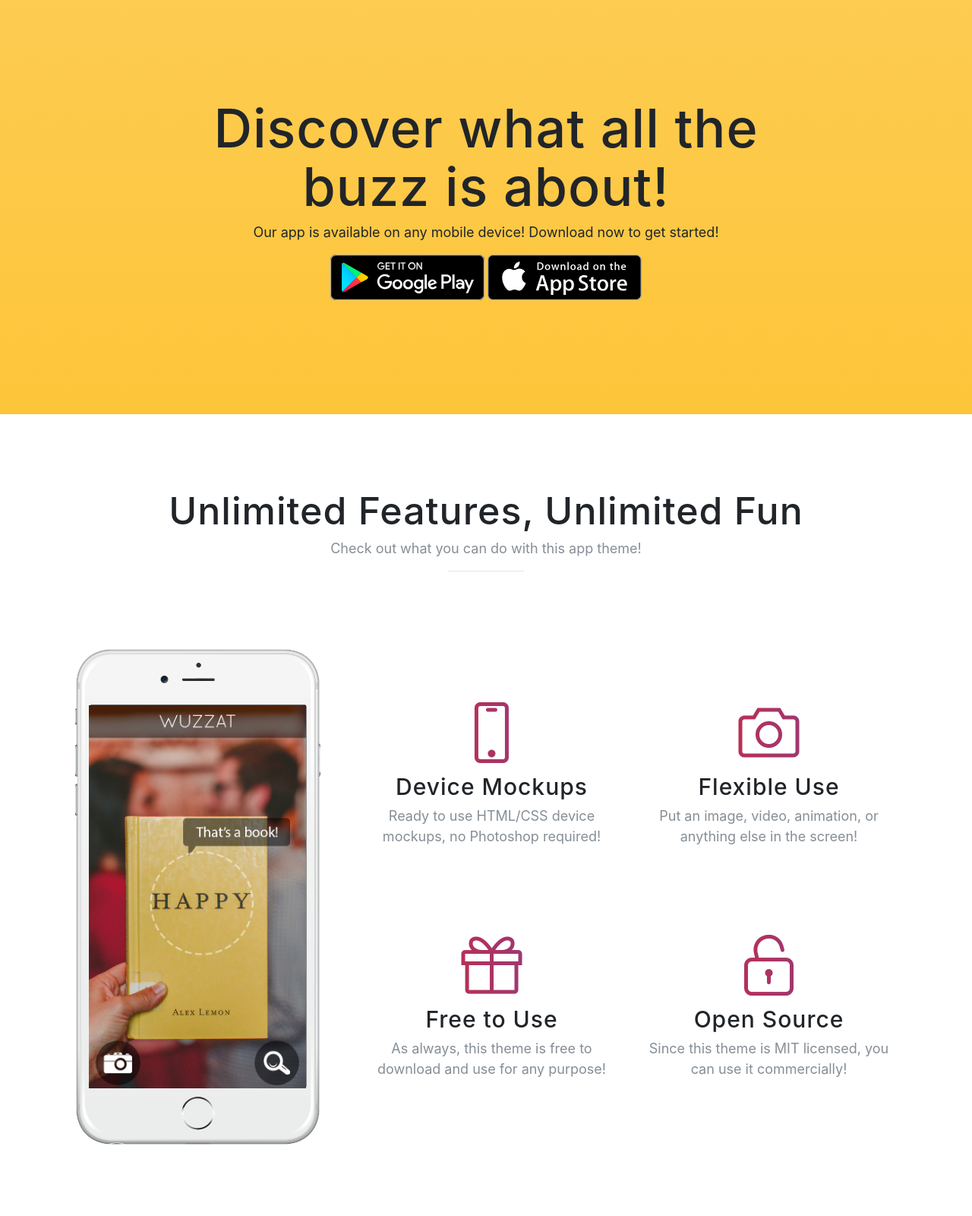
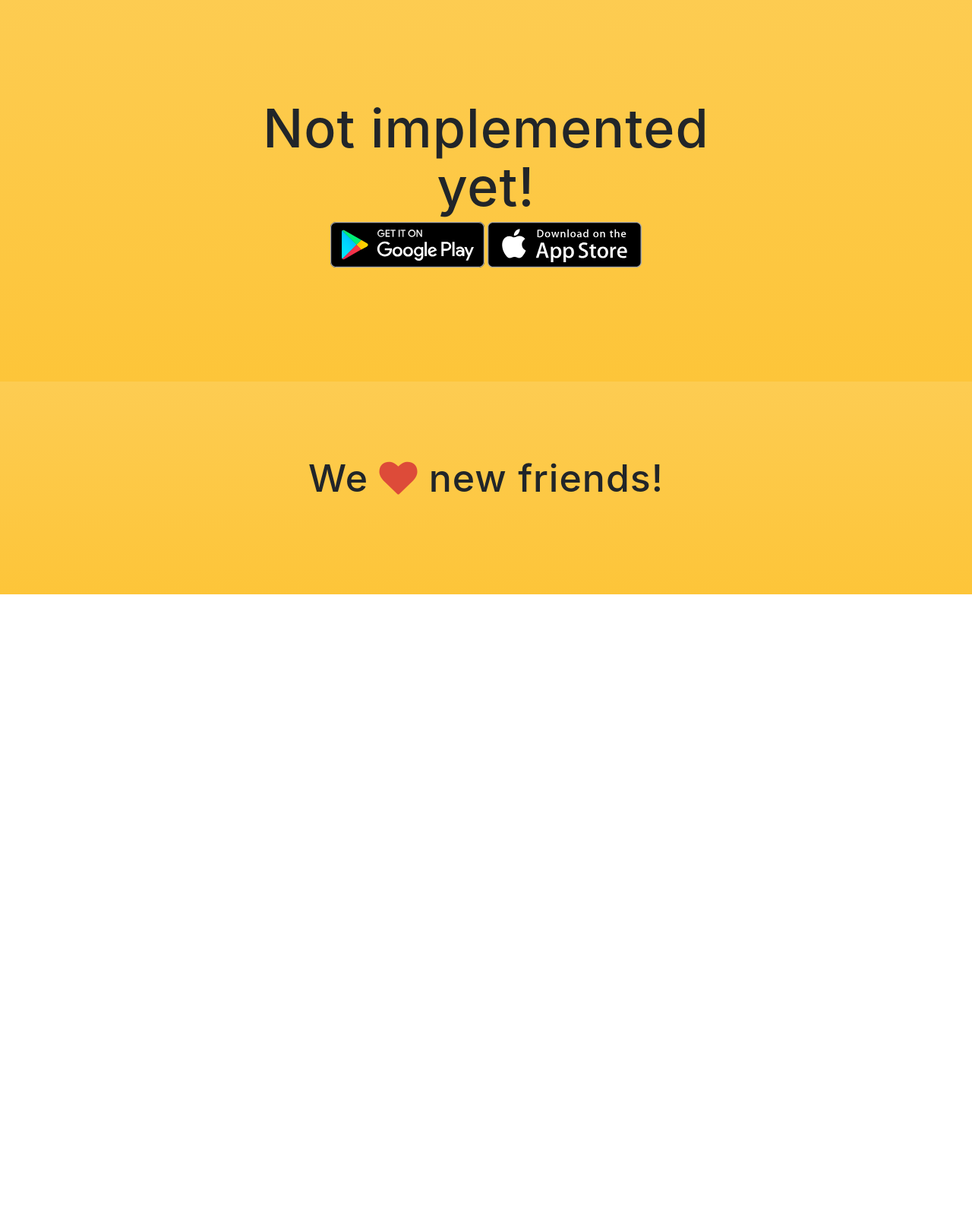
Before and after one commit to poolpo/poolpo, a website with bundled scripts: page index.html in a window 1280 px wide. Shown: the part 820-2420 px from the top of the page at 76% size. After the commit the page ends 1602 px from the top, so only its background shows below. Built offline with nearby package versions, Linux system fonts and the light colour scheme; a web font is replaced by a local one.

Commit message:
Delete unused parts

```diff
--- a/index.html
+++ b/index.html
@@ -98,8 +98,7 @@
     <div class="container">
       <div class="row">
         <div class="col-md-8 mx-auto">
-          <h2 class="section-heading">Discover what all the buzz is about!</h2>
-          <p>Our app is available on any mobile device! Download now to get started!</p>
+          <h2 class="section-heading">Not implemented yet!</h2>
           <div class="badges">
             <a class="badge-link" href="#">
               <img src="img/google-play-badge.svg" alt="">
@@ -113,121 +112,13 @@
     </div>
   </section>
 
-  <section class="features" id="features">
-    <div class="container">
-      <div class="section-heading text-center">
-        <h2>Unlimited Features, Unlimited Fun</h2>
-        <p class="text-muted">Check out what you can do with this app theme!</p>
-        <hr>
-      </div>
-      <div class="row">
-        <div class="col-lg-4 my-auto">
-          <div class="device-container">
-            <div class="device-mockup iphone6_plus portrait white">
-              <div class="device">
-                <div class="screen">
-                  <!-- Demo image for screen mockup, you can put an image here, some HTML, an animation, video, or anything else! -->
-                  <img src="img/demo-screen-1.jpg" class="img-fluid" alt="">
-                </div>
-                <div class="button">
-                  <!-- You can hook the "home button" to some JavaScript events or just remove it -->
-                </div>
-              </div>
-            </div>
-          </div>
-        </div>
-        <div class="col-lg-8 my-auto">
-          <div class="container-fluid">
-            <div class="row">
-              <div class="col-lg-6">
-                <div class="feature-item">
-                  <i class="icon-screen-smartphone text-primary"></i>
-                  <h3>Device Mockups</h3>
-                  <p class="text-muted">Ready to use HTML/CSS device mockups, no Photoshop required!</p>
-                </div>
-              </div>
-              <div class="col-lg-6">
-                <div class="feature-item">
-                  <i class="icon-camera text-primary"></i>
-                  <h3>Flexible Use</h3>
-                  <p class="text-muted">Put an image, video, animation, or anything else in the screen!</p>
-                </div>
-              </div>
-            </div>
-            <div class="row">
-              <div class="col-lg-6">
-                <div class="feature-item">
-                  <i class="icon-present text-primary"></i>
-                  <h3>Free to Use</h3>
-                  <p class="text-muted">As always, this theme is free to download and use for any purpose!</p>
-                </div>
-              </div>
-              <div class="col-lg-6">
-                <div class="feature-item">
-                  <i class="icon-lock-open text-primary"></i>
-                  <h3>Open Source</h3>
-                  <p class="text-muted">Since this theme is MIT licensed, you can use it commercially!</p>
-                </div>
-              </div>
-            </div>
-          </div>
-        </div>
-      </div>
-    </div>
-  </section>
-
-  <section class="cta">
-    <div class="cta-content">
-      <div class="container">
-        <h2>Stop waiting.
-          <br>Start building.</h2>
-        <a href="#contact" class="btn btn-outline btn-xl js-scroll-trigger">Let's Get Started!</a>
-      </div>
-    </div>
-    <div class="overlay"></div>
-  </section>
-
   <section class="contact bg-primary" id="contact">
     <div class="container">
       <h2>We
         <i class="fa fa-heart"></i>
         new friends!</h2>
-      <ul class="list-inline list-social">
-        <li class="list-inline-item social-twitter">
-          <a href="#">
-            <i class="fa fa-twitter"></i>
-          </a>
-        </li>
-        <li class="list-inline-item social-facebook">
-          <a href="#">
-            <i class="fa fa-facebook"></i>
-          </a>
-        </li>
-        <li class="list-inline-item social-google-plus">
-          <a href="#">
-            <i class="fa fa-google-plus"></i>
-          </a>
-        </li>
-      </ul>
     </div>
   </section>
-
-  <footer>
-    <div class="container">
-      <p>&copy; 2017 Start Bootstrap. All Rights Reserved.</p>
-      <ul class="list-inline">
-        <li class="list-inline-item">
-          <a href="#">Privacy</a>
-        </li>
-        <li class="list-inline-item">
-          <a href="#">Terms</a>
-        </li>
-        <li class="list-inline-item">
-          <a href="#">FAQ</a>
-        </li>
-      </ul>
-    </div>
-  </footer>
 
   <!-- Bootstrap core JavaScript -->
   <script src="vendor/jquery/jquery.min.js"></script>
```
